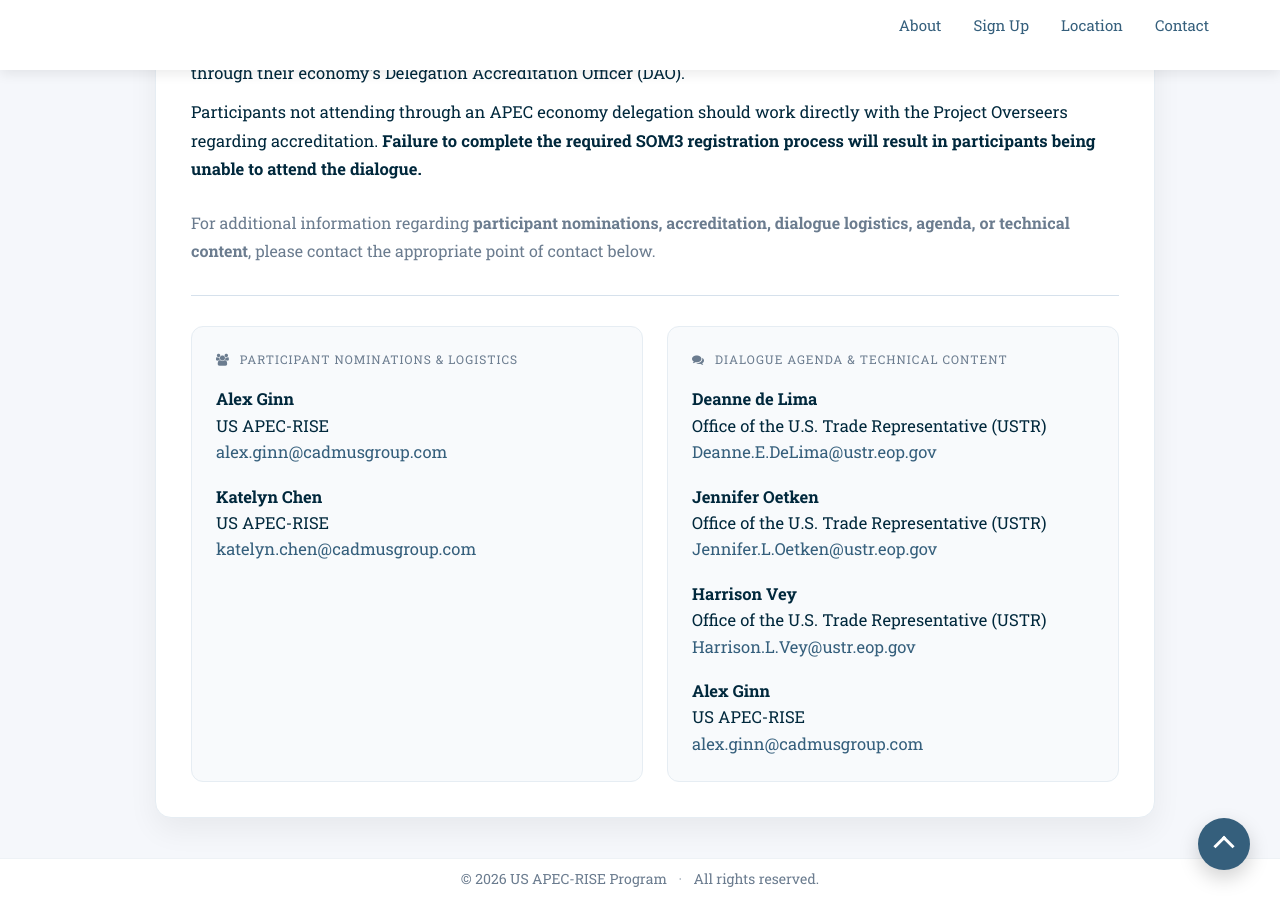
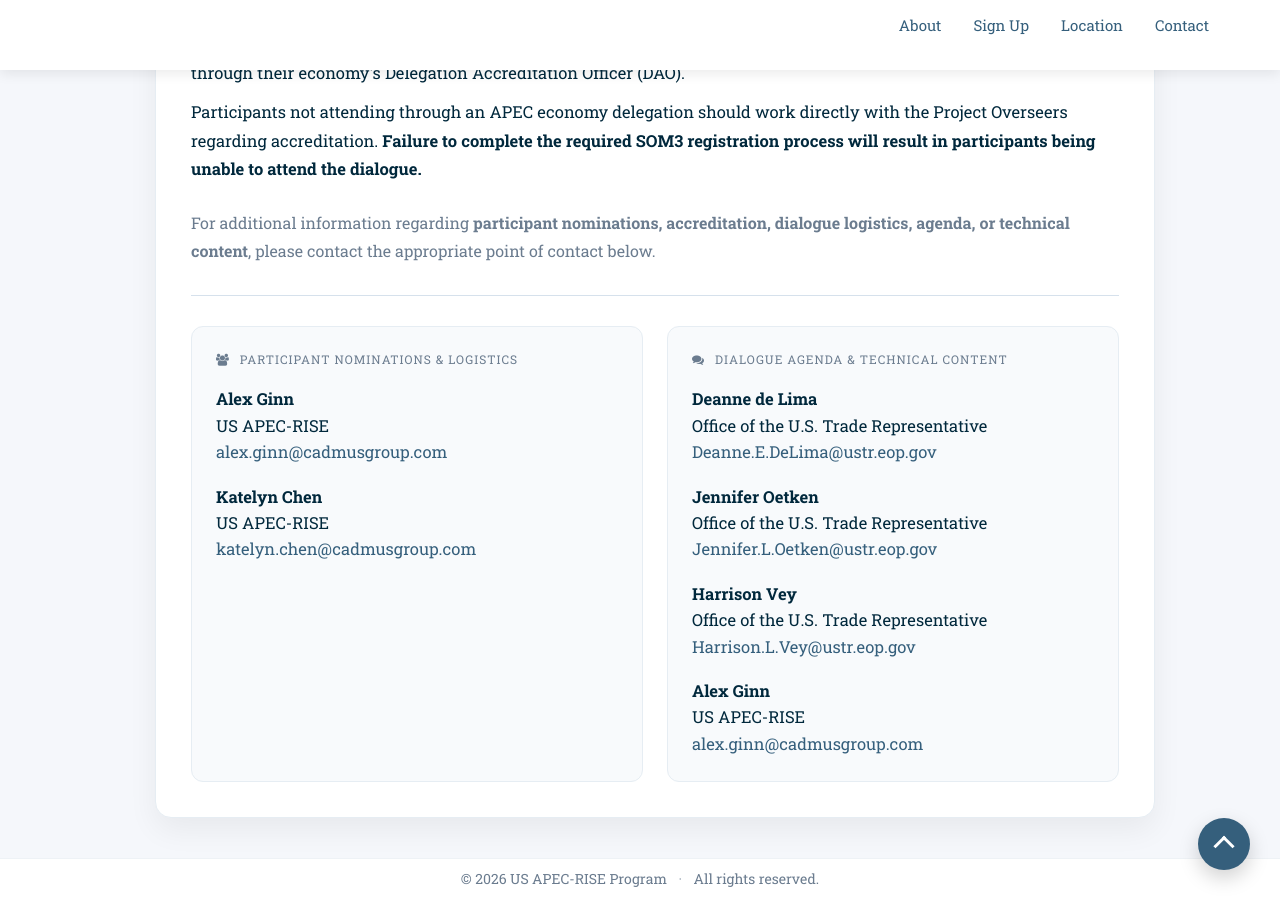
Before and after one commit to usapecrise/cti-ftaap-dialogue, a Jekyll site: the page built from index.html, in a window 1280 px wide and 900 px high, scrolled down 3722 px. Built offline with Jekyll 4.4.1, drawn with Linux system fonts in a browser that asks for light colours; nearby versions of some CDN libraries; some web fonts are replaced; library files that are not in the unit come from our copies.

Commit message:
Update contact.html

```diff
--- a/_includes/2016_data/contact.html
+++ b/_includes/2016_data/contact.html
@@ -103,7 +103,7 @@
 
               <p style="margin-bottom:18px; line-height:1.6;">
                 <strong>Deanne de Lima</strong><br>
-                Office of the U.S. Trade Representative (USTR)<br>
+                Office of the U.S. Trade Representative<br>
                 <a href="mailto:Deanne.E.DeLima@ustr.eop.gov" style="color:#355f7c; text-decoration:none;">
                   Deanne.E.DeLima@ustr.eop.gov
                 </a>
@@ -111,7 +111,7 @@
 
               <p style="margin-bottom:18px; line-height:1.6;">
                 <strong>Jennifer Oetken</strong><br>
-                Office of the U.S. Trade Representative (USTR)<br>
+                Office of the U.S. Trade Representative<br>
                 <a href="mailto:Jennifer.L.Oetken@ustr.eop.gov" style="color:#355f7c; text-decoration:none;">
                   Jennifer.L.Oetken@ustr.eop.gov
                 </a>
@@ -119,7 +119,7 @@
 
               <p style="margin-bottom:18px; line-height:1.6;">
                 <strong>Harrison Vey</strong><br>
-                Office of the U.S. Trade Representative (USTR)<br>
+                Office of the U.S. Trade Representative<br>
                 <a href="mailto:Harrison.L.Vey@ustr.eop.gov" style="color:#355f7c; text-decoration:none;">
                   Harrison.L.Vey@ustr.eop.gov
                 </a>
```
